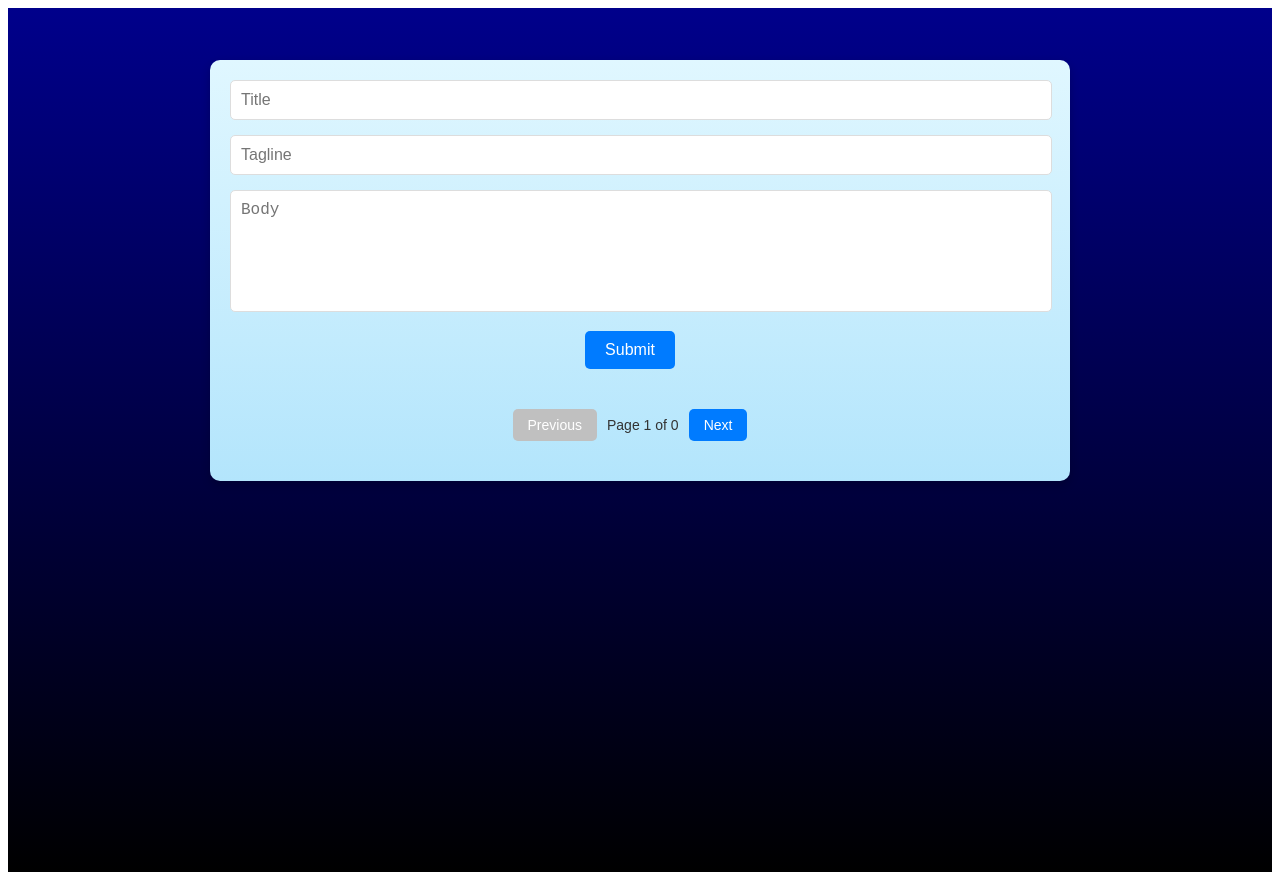
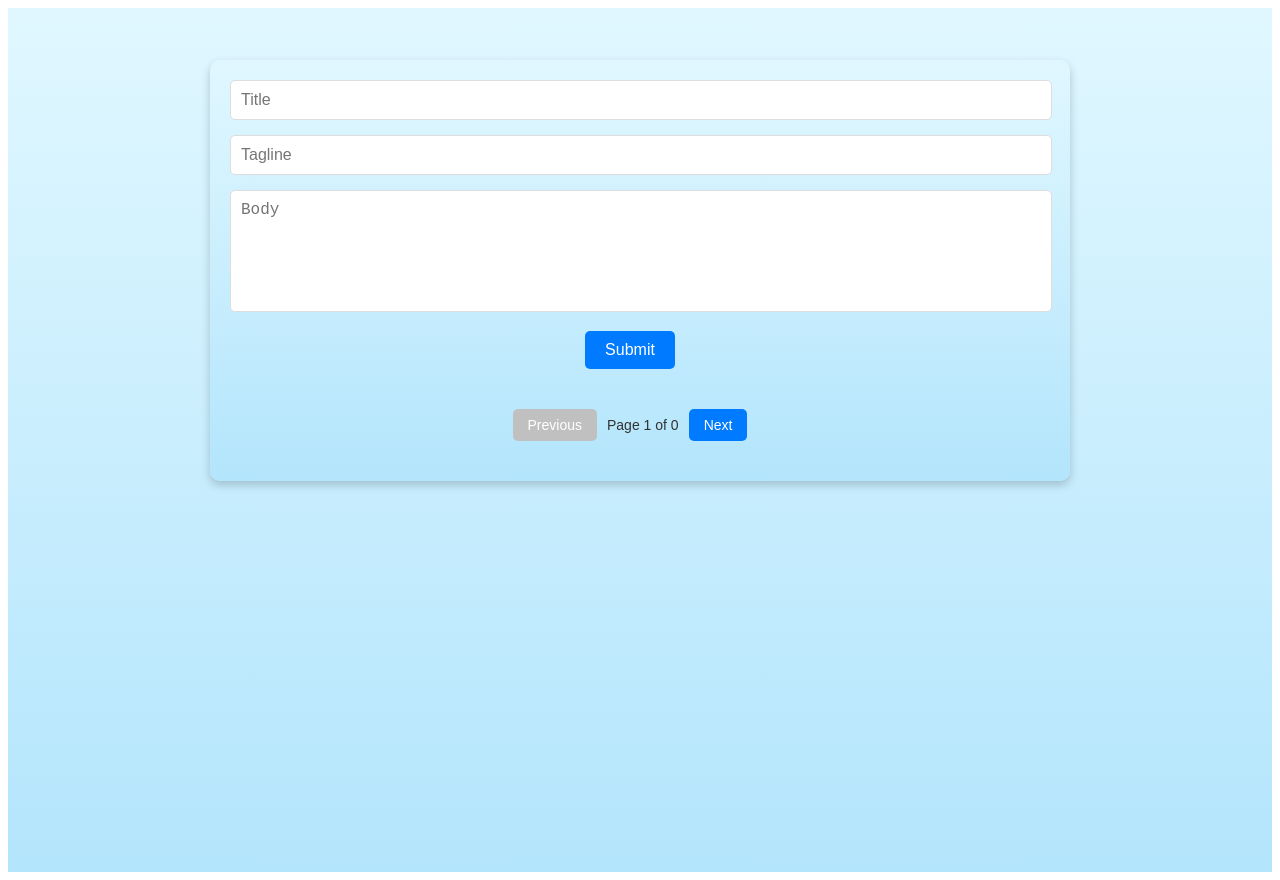
Before and after one commit to Naman313/Ecowiser, a React (Vite) app: page / in a window 1280 px wide. Built offline with nearby package versions, Linux system fonts and the light colour scheme.

Commit message:
third-commit

```diff
--- a/src/App.css
+++ b/src/App.css
@@ -4,7 +4,7 @@
   margin: 0 auto;
   padding: 2rem;
   text-align: center;
-  background: linear-gradient(to bottom, darkblue, black);
+  background: linear-gradient(to bottom, #e0f7ff, #b3e5fc);
   min-height: 100vh;
   color: white;
 }
```
